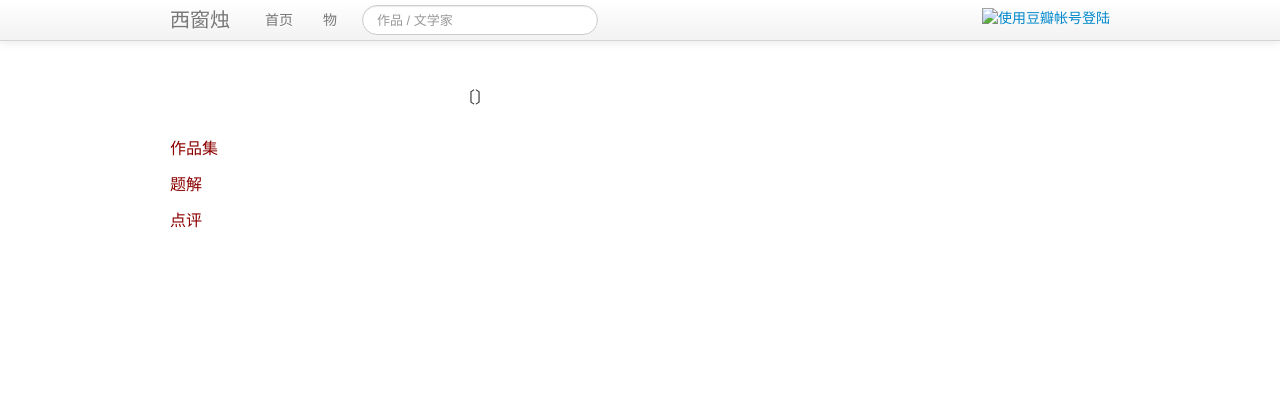
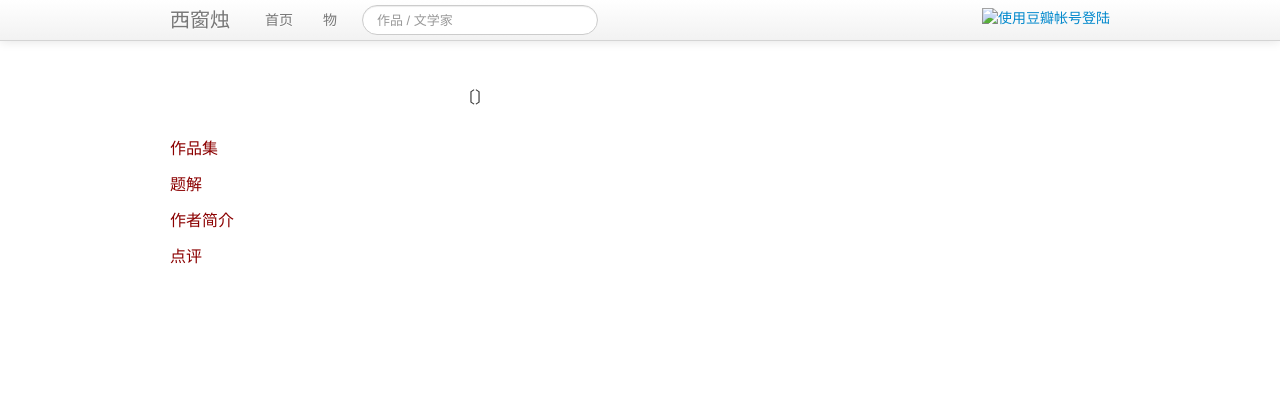
Before and after one commit to xiaojunchan/xichuangzhu, a Flask app: template xichuangzhu/templates/single_work.html in a window 1280 px wide. Shown: the top 402 px of the page. Run offline with Flask 2, Linux system fonts and the light colour scheme; the template is opened without the code that fills it, so the values that code supplies are empty.

Commit message:
small ui change

```diff
--- a/xichuangzhu/models/work_model.py
+++ b/xichuangzhu/models/work_model.py
@@ -7,7 +7,7 @@ class Work:
 	# get a single work
 	@staticmethod
 	def get_work(workID):
-		query = '''SELECT work.WorkID, work.Title, work.Content, work.Foreword, work.Introduction AS WorkIntroduction, work.Type, work.AuthorID, work.DynastyID, work.CollectionID, author.Author, dynasty.Dynasty, collection.Collection, collection.Introduction\n
+		query = '''SELECT work.WorkID, work.Title, work.Content, work.Foreword, work.Introduction AS WorkIntroduction, work.Type, work.AuthorID, work.DynastyID, work.CollectionID, author.Author, author.Introduction AS AuthorIntroduction, dynasty.Dynasty, collection.Collection, collection.Introduction\n
 			FROM work, author, dynasty, collection\n
 			WHERE work.workID = %d\n
 			AND work.AuthorID = author.AuthorID\n
--- a/xichuangzhu/templates/author.html
+++ b/xichuangzhu/templates/author.html
@@ -46,7 +46,6 @@ $(document).ready(function(){
 		<h2>词人</h2>
 
 		<h2>散文家</h2>
-
 	</div>
 </div>
 
--- a/xichuangzhu/templates/shop.html
+++ b/xichuangzhu/templates/shop.html
@@ -36,8 +36,7 @@ $(document).ready(function(){
 			$('.products-wap').css('height', (tops[index%3] + 20) + 'px');
 		});
 	});
-
-})
+});
 
 </script>
 
--- a/xichuangzhu/templates/single_work.html
+++ b/xichuangzhu/templates/single_work.html
@@ -66,6 +66,8 @@ $(document).ready(function(){
 		<div class="work-introduction">{{ work.WorkIntroduction }}</div>
 
 		<!-- <h2>注释</h2> -->
+		<h2>作者简介</h2>
+		<div>{{ work.AuthorIntroduction|truncate(100, True) }}</div>
 
 		<h2>点评</h2>
 		{% for review in reviews %}
@@ -89,7 +91,6 @@ $(document).ready(function(){
 
 	<div class="span4">
 
-
 	</div>
 </div>
 
```
Also changed, not shown: 4 other files.
